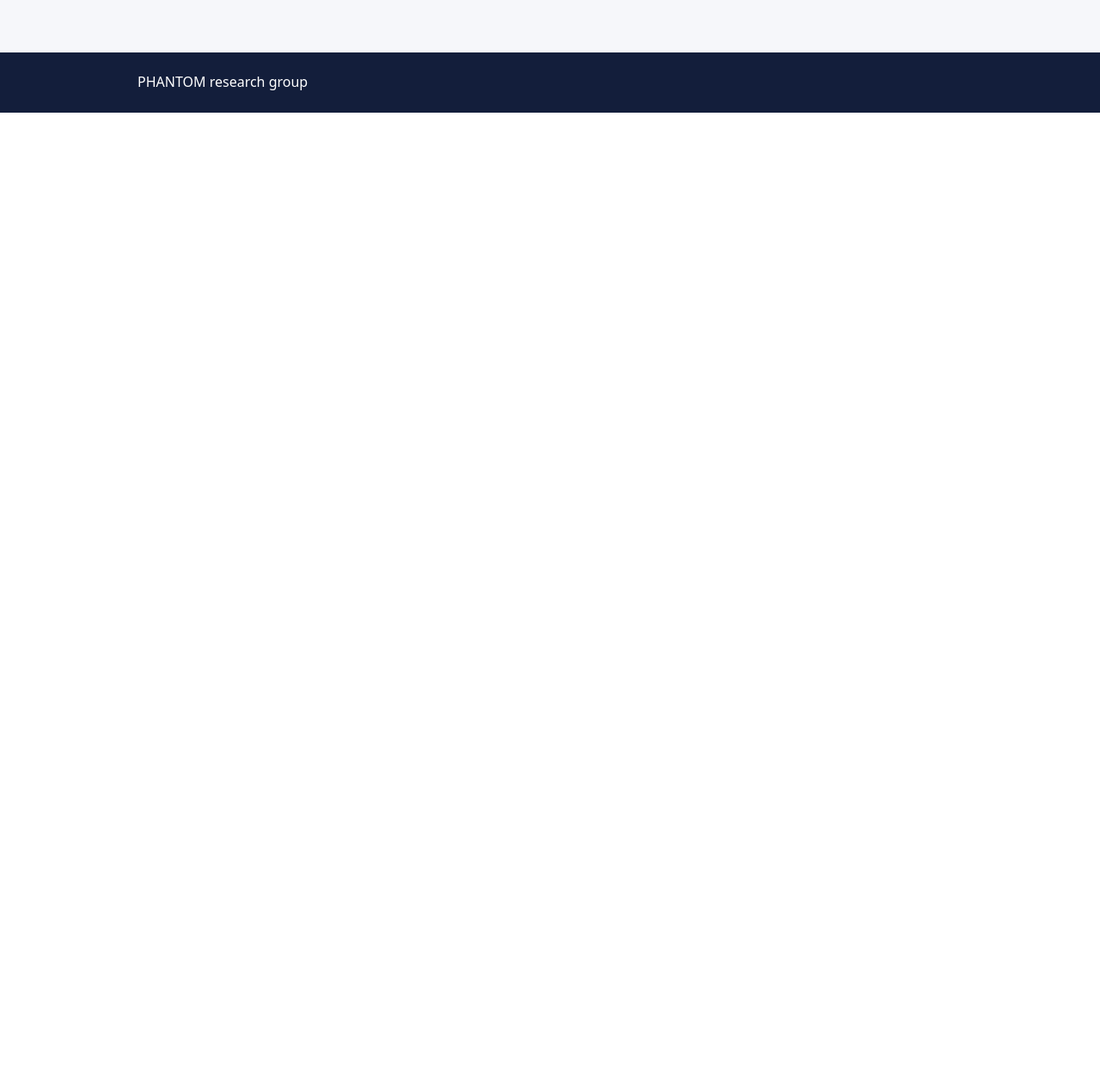
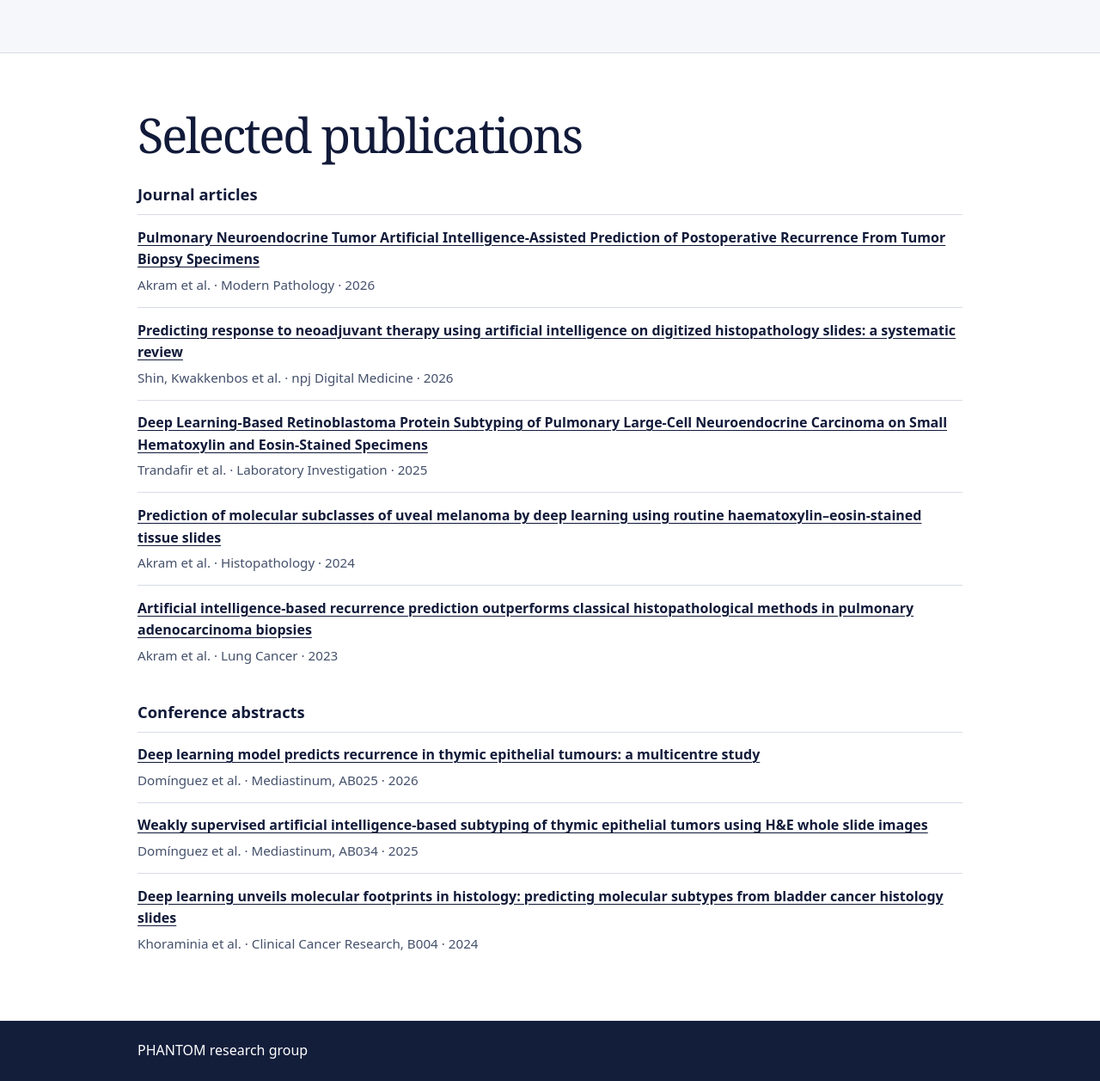
Before and after one commit to phantom-emc/phantom-emc.github.io, a plain HTML site: page farhan-akram.html in a window 1280 px wide. Shown: the part 2896-4153 px from the top of the page at 86% size. Before the commit the page ends 3027 px from the top, so only its background shows below. Drawn offline with Linux system fonts and the light colour scheme.

Commit message:
Add files via upload

```diff
--- a/farhan-akram.html
+++ b/farhan-akram.html
@@ -44,6 +44,11 @@
     .grant-project { color: var(--muted); margin-top: .3rem; }
     .grant-meta { color: #55416d; font-size: .9rem; margin-top: .3rem; }
     .grant-budget { color: var(--muted); font-size: .9rem; margin-top: .15rem; }
+    .publication-type { font-size: 1.15rem; margin-top: 1.55rem; }
+    .publications-list { list-style: none; margin: .55rem 0 0; padding: 0; }
+    .publications-list li { border-top: 1px solid var(--line); padding-block: .85rem; }
+    .publications-list a { font-weight: 670; }
+    .publications-list p { color: var(--muted); margin-top: .25rem; font-size: .95rem; }
     footer { background: #131e3b; color: #fff; padding-block: 1.4rem; }
     @media (max-width: 35rem) {
       .wrap { width: calc(100% - 2rem); }
@@ -153,6 +158,49 @@
         </ul>
       </div>
     </section>
+    <section class="content-block" aria-labelledby="publications">
+      <div class="wrap">
+        <h2 id="publications">Selected publications</h2>
+        <h3 class="publication-type">Journal articles</h3>
+        <ul class="publications-list" role="list">
+          <li>
+            <a href="https://doi.org/10.1016/j.modpat.2026.101027">Pulmonary Neuroendocrine Tumor Artificial Intelligence-Assisted Prediction of Postoperative Recurrence From Tumor Biopsy Specimens</a>
+            <p>Akram et al. · Modern Pathology · 2026</p>
+          </li>
+          <li>
+            <a href="https://www.nature.com/articles/s41746-026-02947-1">Predicting response to neoadjuvant therapy using artificial intelligence on digitized histopathology slides: a systematic review</a>
+            <p>Shin, Kwakkenbos et al. · npj Digital Medicine · 2026</p>
+          </li>
+          <li>
+            <a href="https://doi.org/10.1016/j.labinv.2025.104192">Deep Learning-Based Retinoblastoma Protein Subtyping of Pulmonary Large-Cell Neuroendocrine Carcinoma on Small Hematoxylin and Eosin-Stained Specimens</a>
+            <p>Trandafir et al. · Laboratory Investigation · 2025</p>
+          </li>
+          <li>
+            <a href="https://doi.org/10.1111/his.15271">Prediction of molecular subclasses of uveal melanoma by deep learning using routine haematoxylin–eosin-stained tissue slides</a>
+            <p>Akram et al. · Histopathology · 2024</p>
+          </li>
+          <li>
+            <a href="https://doi.org/10.1016/j.lungcan.2023.107413">Artificial intelligence-based recurrence prediction outperforms classical histopathological methods in pulmonary adenocarcinoma biopsies</a>
+            <p>Akram et al. · Lung Cancer · 2023</p>
+          </li>
+        </ul>
+        <h3 class="publication-type">Conference abstracts</h3>
+        <ul class="publications-list" role="list">
+          <li>
+            <a href="https://pmc.ncbi.nlm.nih.gov/articles/PMC13744058/">Deep learning model predicts recurrence in thymic epithelial tumours: a multicentre study</a>
+            <p>Domínguez et al. · Mediastinum, AB025 · 2026</p>
+          </li>
+          <li>
+            <a href="https://doi.org/10.21037/med-25-ab034">Weakly supervised artificial intelligence-based subtyping of thymic epithelial tumors using H&amp;E whole slide images</a>
+            <p>Domínguez et al. · Mediastinum, AB034 · 2025</p>
+          </li>
+          <li>
+            <a href="https://aacrjournals.org/clincancerres/article/30/10_Supplement/B004/745265/Abstract-B004-Deep-learning-unveils-molecular">Deep learning unveils molecular footprints in histology: predicting molecular subtypes from bladder cancer histology slides</a>
+            <p>Khoraminia et al. · Clinical Cancer Research, B004 · 2024</p>
+          </li>
+        </ul>
+      </div>
+    </section>
   </main>
   <footer>
     <div class="wrap">PHANTOM research group</div>
```
